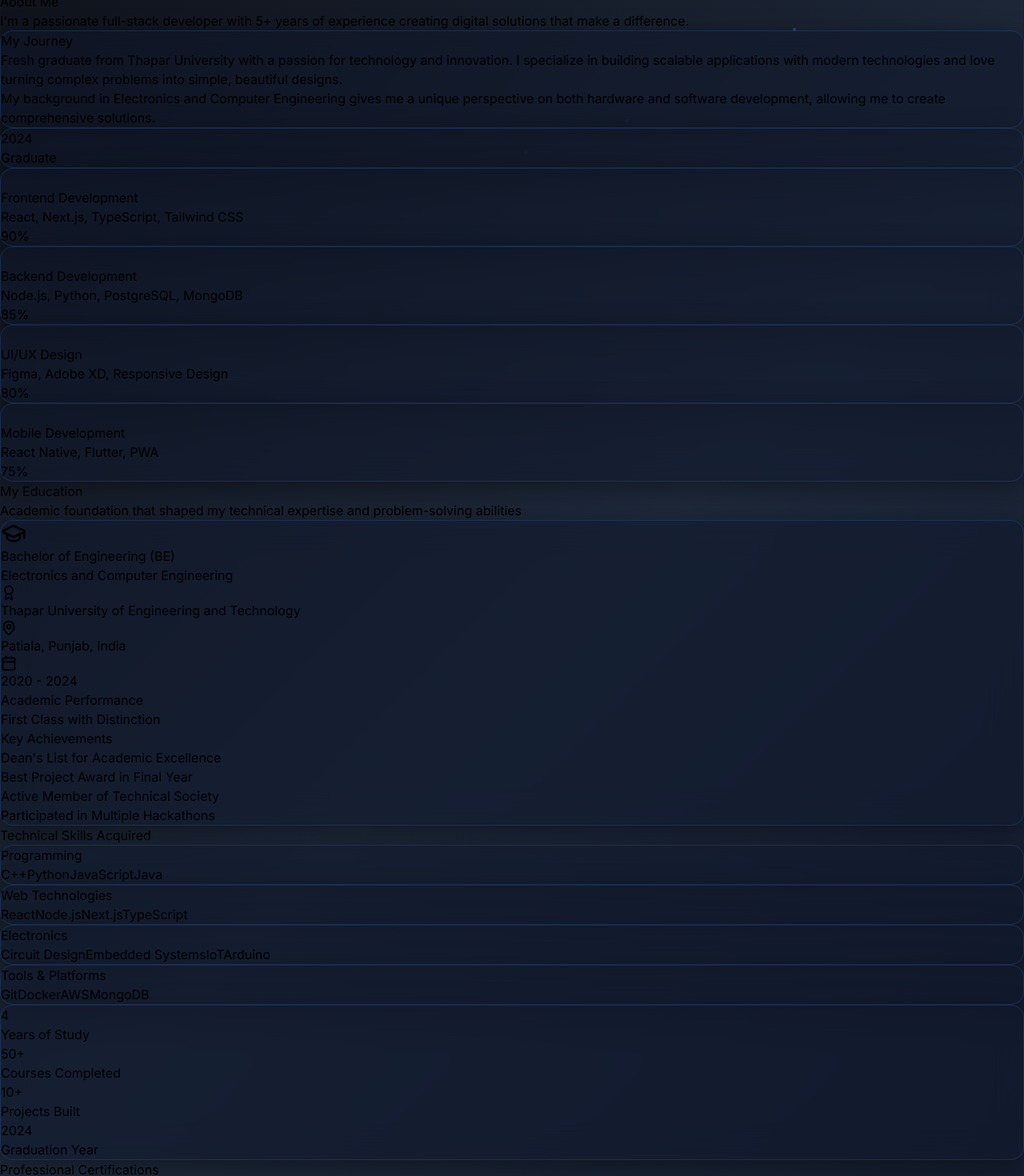
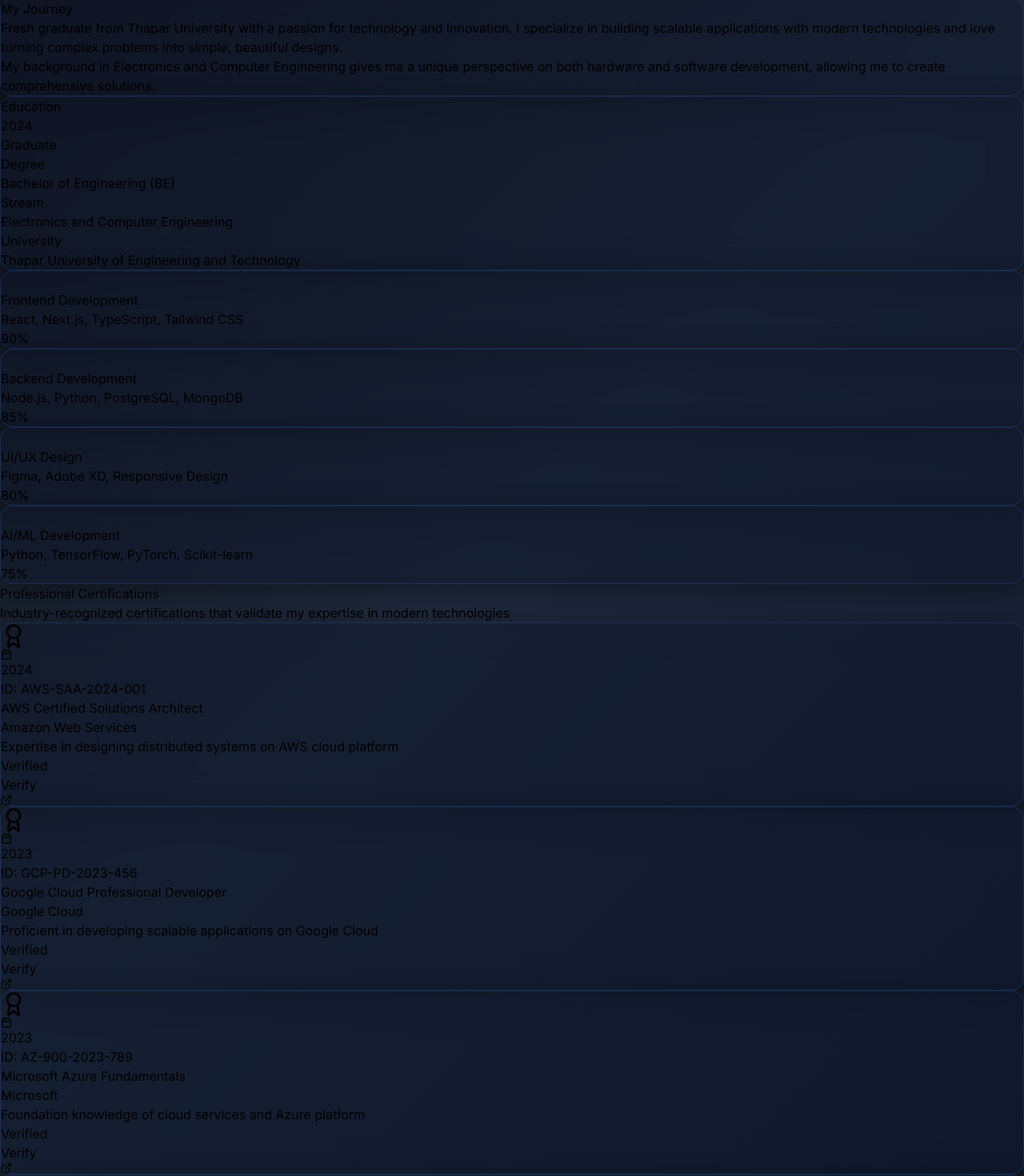
Before and after one commit to siddhartha246/Portfolio, a Next.js app: page / in a window 1280 px wide. Shown: the part 600-2070 px from the top of the page at 80% size. Built offline with nearby package versions, Linux system fonts and the light colour scheme.

Commit message:
Update About Section and Remove Education/Theme Toggle

```diff
--- a/app/page.tsx
+++ b/app/page.tsx
@@ -13,11 +13,9 @@ import ThemeToggle from '@/components/ThemeToggle';
 export default function Home() {
   return (
     <main className="overflow-x-hidden">
-      <ThemeToggle />
       <Navbar />
       <Hero />
       <About />
-      <Education />
       <Certifications />
       <Portfolio />
       <Contact />
--- a/components/About.tsx
+++ b/components/About.tsx
@@ -47,8 +47,8 @@ const About = () => {
     },
     {
       icon: Smartphone,
-      title: 'Mobile Development',
-      description: 'React Native, Flutter, PWA',
+      title: 'AI/ML Development',
+      description: 'Python, TensorFlow, PyTorch, Scikit-learn',
       progress: 75,
     },
   ];
@@ -85,12 +85,24 @@ const About = () => {
           </div>
 
           <div className="reveal">
-            <div className="relative">
-              <div className="w-80 h-80 mx-auto bg-gradient-to-r from-accent to-accent-secondary rounded-full animate-pulse3d opacity-20"></div>
-              <div className="absolute inset-0 flex items-center justify-center">
-                <div className="glass-card p-8 text-center">
-                  <div className="text-4xl font-bold text-accent">2024</div>
-                  <div className="text-white">Graduate</div>
+            <div className="glass-card p-8 card-3d">
+              <h3 className="text-2xl font-bold text-white mb-4">Education</h3>
+              <div className="text-center mb-6">
+                <div className="text-4xl font-bold text-accent mb-2">2024</div>
+                <div className="text-white text-lg">Graduate</div>
+              </div>
+              <div className="space-y-4">
+                <div>
+                  <h4 className="text-white font-semibold">Degree</h4>
+                  <p className="text-gray-300">Bachelor of Engineering (BE)</p>
+                </div>
+                <div>
+                  <h4 className="text-white font-semibold">Stream</h4>
+                  <p className="text-gray-300">Electronics and Computer Engineering</p>
+                </div>
+                <div>
+                  <h4 className="text-white font-semibold">University</h4>
+                  <p className="text-gray-300">Thapar University of Engineering and Technology</p>
                 </div>
               </div>
             </div>
--- a/components/Education.tsx
+++ /dev/null
@@ -1,171 +0,0 @@
-'use client';
-
-import { useEffect, useRef } from 'react';
-import { GraduationCap, Calendar, MapPin, Award } from 'lucide-react';
-
-const Education = () => {
-  const sectionRef = useRef<HTMLDivElement>(null);
-
-  useEffect(() => {
-    const observer = new IntersectionObserver(
-      (entries) => {
-        entries.forEach((entry) => {
-          if (entry.isIntersecting) {
-            entry.target.classList.add('active');
-          }
-        });
-      },
-      { threshold: 0.1 }
-    );
-
-    const elements = sectionRef.current?.querySelectorAll('.reveal');
-    elements?.forEach((el) => observer.observe(el));
-
-    return () => {
-      elements?.forEach((el) => observer.unobserve(el));
-    };
-  }, []);
-
-  const education = {
-    degree: 'Bachelor of Engineering (BE)',
-    stream: 'Electronics and Computer Engineering',
-    university: 'Thapar University of Engineering and Technology',
-    location: 'Patiala, Punjab, India',
-    duration: '2020 - 2024',
-    grade: 'First Class with Distinction',
-    achievements: [
-      'Dean\'s List for Academic Excellence',
-      'Best Project Award in Final Year',
-      'Active Member of Technical Society',
-      'Participated in Multiple Hackathons'
-    ]
-  };
-
-  const skills = [
-    { category: 'Programming', items: ['C++', 'Python', 'JavaScript', 'Java'] },
-    { category: 'Web Technologies', items: ['React', 'Node.js', 'Next.js', 'TypeScript'] },
-    { category: 'Electronics', items: ['Circuit Design', 'Embedded Systems', 'IoT', 'Arduino'] },
-    { category: 'Tools & Platforms', items: ['Git', 'Docker', 'AWS', 'MongoDB'] }
-  ];
-
-  return (
-    <section id="education" className="py-20 bg-black/20" ref={sectionRef}>
-      <div className="max-w-7xl mx-auto px-4 sm:px-6 lg:px-8">
-        <div className="text-center mb-16 reveal">
-          <h2 className="text-4xl md:text-5xl font-bold text-white mb-4">
-            My <span className="text-accent">Education</span>
-          </h2>
-          <p className="text-xl text-gray-300 max-w-3xl mx-auto">
-            Academic foundation that shaped my technical expertise and problem-solving abilities
-          </p>
-        </div>
-
-        <div className="grid lg:grid-cols-2 gap-12 items-start">
-          {/* Education Details */}
-          <div className="reveal">
-            <div className="glass-card p-8 card-3d">
-              <div className="flex items-center mb-6">
-                <div className="bg-gradient-to-r from-accent to-accent-secondary p-4 rounded-xl shadow-lg">
-                  <GraduationCap className="text-white" size={32} />
-                </div>
-                <div className="ml-4">
-                  <h3 className="text-2xl font-bold text-white">{education.degree}</h3>
-                  <p className="text-accent text-lg font-medium">{education.stream}</p>
-                </div>
-              </div>
-
-              <div className="space-y-4 mb-6">
-                <div className="flex items-center text-gray-300">
-                  <Award className="mr-3 text-accent" size={20} />
-                  <span className="font-medium">{education.university}</span>
-                </div>
-
-                <div className="flex items-center text-gray-300">
-                  <MapPin className="mr-3 text-accent" size={20} />
-                  <span>{education.location}</span>
-                </div>
-
-                <div className="flex items-center text-gray-300">
-                  <Calendar className="mr-3 text-accent" size={20} />
-                  <span>{education.duration}</span>
-                </div>
-              </div>
-
-              <div className="bg-gradient-to-r from-accent/20 to-accent-secondary/20 p-4 rounded-lg mb-6">
-                <h4 className="text-white font-semibold mb-2">Academic Performance</h4>
-                <p className="text-accent font-medium">{education.grade}</p>
-              </div>
-
-              <div>
-                <h4 className="text-white font-semibold mb-4">Key Achievements</h4>
-                <ul className="space-y-2">
-                  {education.achievements.map((achievement, index) => (
-                    <li key={index} className="flex items-start text-gray-300">
-                      <div className="w-2 h-2 bg-accent rounded-full mt-2 mr-3 flex-shrink-0"></div>
-                      <span>{achievement}</span>
-                    </li>
-                  ))}
-                </ul>
-              </div>
-            </div>
-          </div>
-
-          {/* Skills Grid */}
-          <div className="reveal">
-            <h3 className="text-2xl font-bold text-white mb-6">Technical Skills Acquired</h3>
-            <div className="grid gap-6">
-              {skills.map((skillGroup, index) => (
-                <div
-                  key={skillGroup.category}
-                  className="glass-card p-6 card-3d"
-                  style={{ animationDelay: `${index * 0.1}s` }}
-                >
-                  <h4 className="text-xl font-bold text-white mb-4 flex items-center">
-                    <div className="w-3 h-3 bg-gradient-to-r from-accent to-accent-secondary rounded-full mr-3"></div>
-                    {skillGroup.category}
-                  </h4>
-                  <div className="flex flex-wrap gap-2">
-                    {skillGroup.items.map((skill) => (
-                      <span
-                        key={skill}
-                        className="bg-gradient-to-r from-accent/20 to-accent-secondary/20 text-accent px-3 py-1 rounded-full text-sm font-medium border border-accent/30"
-                      >
-                        {skill}
-                      </span>
-                    ))}
-                  </div>
-                </div>
-              ))}
-            </div>
-          </div>
-        </div>
-
-        {/* University Stats */}
-        <div className="mt-16 reveal">
-          <div className="glass-card p-8 text-center">
-            <div className="grid grid-cols-2 md:grid-cols-4 gap-8">
-              <div>
-                <div className="text-3xl font-bold text-accent mb-2">4</div>
-                <div className="text-gray-300">Years of Study</div>
-              </div>
-              <div>
-                <div className="text-3xl font-bold text-accent-secondary mb-2">50+</div>
-                <div className="text-gray-300">Courses Completed</div>
-              </div>
-              <div>
-                <div className="text-3xl font-bold text-accent mb-2">10+</div>
-                <div className="text-gray-300">Projects Built</div>
-              </div>
-              <div>
-                <div className="text-3xl font-bold text-accent-secondary mb-2">2024</div>
-                <div className="text-gray-300">Graduation Year</div>
-              </div>
-            </div>
-          </div>
-        </div>
-      </div>
-    </section>
-  );
-};
-
-export default Education;
--- a/components/Navbar.tsx
+++ b/components/Navbar.tsx
@@ -18,7 +18,6 @@ const Navbar = () => {
   const navItems = [
     { name: 'Home', href: '#home', icon: Home },
     { name: 'About', href: '#about', icon: User },
-    { name: 'Education', href: '#education', icon: BookOpen },
     { name: 'Certifications', href: '#certifications', icon: Award },
     { name: 'Portfolio', href: '#portfolio', icon: Briefcase },
     { name: 'Contact', href: '#contact', icon: Mail },
--- a/components/Portfolio.tsx
+++ b/components/Portfolio.tsx
@@ -156,7 +156,7 @@ const Portfolio = () => {
                     {project.technologies.map((tech) => (
                       <span
                         key={tech}
-                        className="bg-accent/20 text-accent px-3 py-1 rounded-full text-sm"
+                        className="bg-accent/20 text-white px-3 py-1 rounded-full text-sm font-medium"
                       >
                         {tech}
                       </span>
--- a/components/ThemeToggle.tsx
+++ /dev/null
@@ -1,37 +0,0 @@
-'use client';
-
-import { useState, useEffect } from 'react';
-import { Sun, Moon } from 'lucide-react';
-
-const ThemeToggle = () => {
-  const [isDark, setIsDark] = useState(true);
-
-  useEffect(() => {
-    const savedTheme = localStorage.getItem('theme');
-    if (savedTheme) {
-      setIsDark(savedTheme === 'dark');
-      document.documentElement.setAttribute('data-theme', savedTheme);
-    } else {
-      document.documentElement.setAttribute('data-theme', 'dark');
-    }
-  }, []);
-
-  const toggleTheme = () => {
-    const newTheme = isDark ? 'light' : 'dark';
-    setIsDark(!isDark);
-    document.documentElement.setAttribute('data-theme', newTheme);
-    localStorage.setItem('theme', newTheme);
-  };
-
-  return (
-    <button
-      onClick={toggleTheme}
-      className="theme-toggle"
-      aria-label="Toggle theme"
-    >
-      {isDark ? <Sun size={20} /> : <Moon size={20} />}
-    </button>
-  );
-};
-
-export default ThemeToggle;
```
